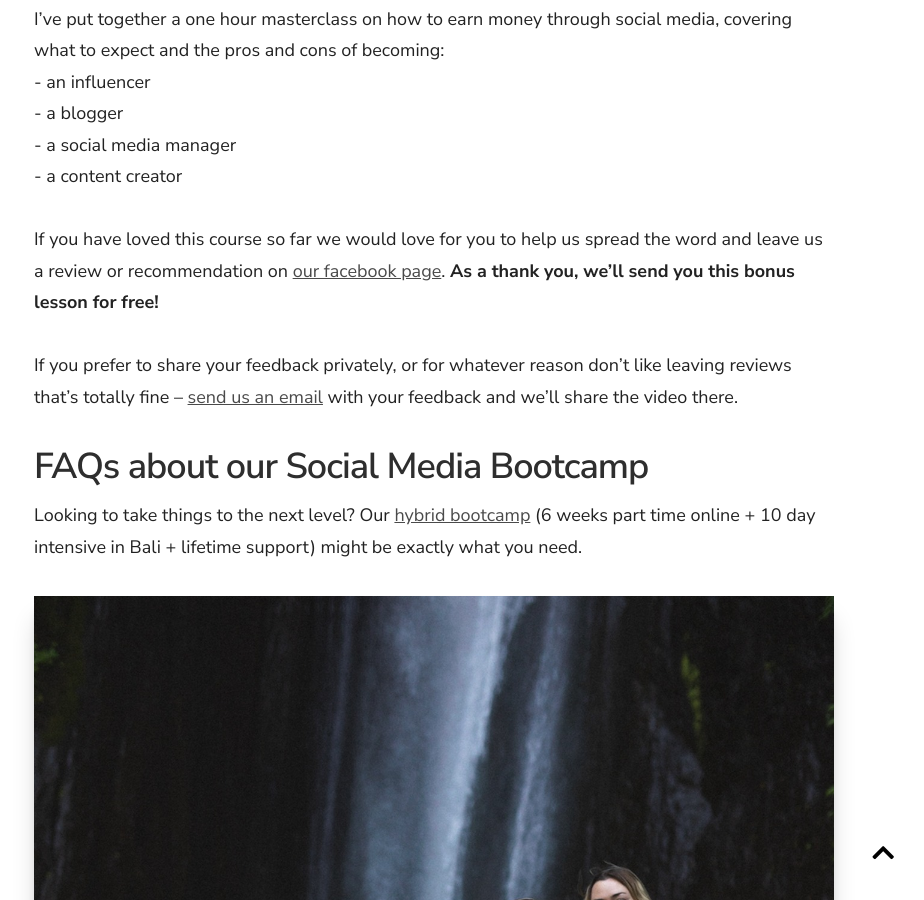
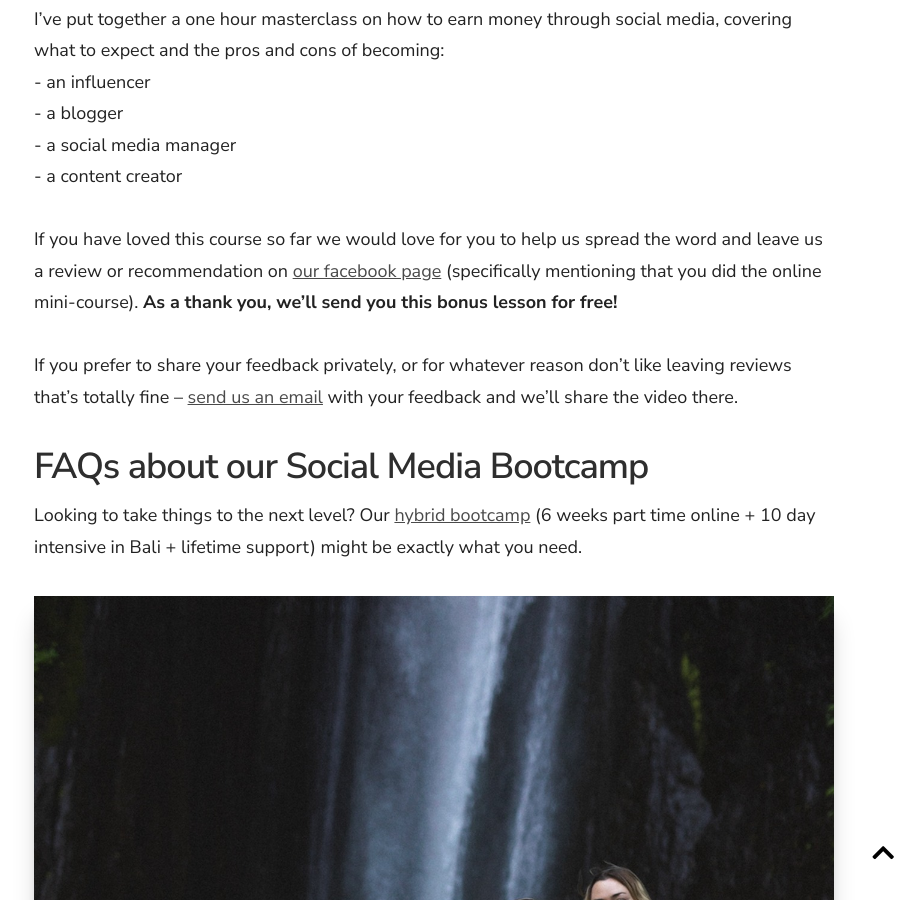
Before and after one commit to tinamayswinkels/7-day-instagram, a Jekyll site: the page built from _docs/a-7-Day-Challenge/going-further--a-scholarship-opportunity.md, in a window 1280 px wide and 900 px high, scrolled down 591 px. Shown: the whole window, without its empty margins (356-1280 px from the left). Built offline with Jekyll 4.4.1, drawn with Linux system fonts in a browser that asks for light colours; nearby versions of some CDN libraries.

Commit message:
Updated '_docs/a-7-Day-Challenge/going-further--a-scholarship-opportunity.md' via CloudCannon

```diff
--- a/_docs/a-7-Day-Challenge/going-further--a-scholarship-opportunity.md
+++ b/_docs/a-7-Day-Challenge/going-further--a-scholarship-opportunity.md
@@ -10,7 +10,7 @@ Want to continue your social media journey? We've had lots of questions about wh
 
 ## BONUS FREE RESOURCE
 
-One of the exciting, but sometimes overwhelming things about the world of social media is that there are so many potential ways to build a career or launch a side hustle that it's hard to decide which direction to take. And as we spoke about in day 1's lesson, knowing your goals is critical to being able to build an effective strategy because each pathway requires a slightly different approach.&nbsp;<br><br>I've put together a one hour masterclass on how to earn money through social media, covering what to expect and the pros and cons of becoming:&nbsp;<br>\- an influencer<br>\- a blogger<br>\- a social media manager<br>\- a content creator&nbsp;<br><br>If you have loved this course so far we would love for you to help us spread the word and leave us a review or recommendation on [our facebook page](https://www.facebook.com/pg/instituteofcode/reviews/){: target="_blank"}. **As a thank you, we'll send you this bonus lesson for free\!&nbsp;**<br><br>If you prefer to share your feedback privately, or for whatever reason don't like leaving reviews that's totally fine – [send us an email](mailto:hello@instituteofcode.com?subject=Feedback%20on%20Instagram%20Challenge) with your feedback and we'll share the video there.&nbsp;
+One of the exciting, but sometimes overwhelming things about the world of social media is that there are so many potential ways to build a career or launch a side hustle that it's hard to decide which direction to take. And as we spoke about in day 1's lesson, knowing your goals is critical to being able to build an effective strategy because each pathway requires a slightly different approach.&nbsp;<br><br>I've put together a one hour masterclass on how to earn money through social media, covering what to expect and the pros and cons of becoming:&nbsp;<br>\- an influencer<br>\- a blogger<br>\- a social media manager<br>\- a content creator&nbsp;<br><br>If you have loved this course so far we would love for you to help us spread the word and leave us a review or recommendation on [our facebook page](https://www.facebook.com/pg/instituteofcode/reviews/){: target="_blank"}&nbsp;(specifically mentioning that you did the online mini-course). **As a thank you, we'll send you this bonus lesson for free\!&nbsp;**<br><br>If you prefer to share your feedback privately, or for whatever reason don't like leaving reviews that's totally fine – [send us an email](mailto:hello@instituteofcode.com?subject=Feedback%20on%20Instagram%20Challenge) with your feedback and we'll share the video there.&nbsp;
 
 ## FAQs about our Social Media Bootcamp
 
```
